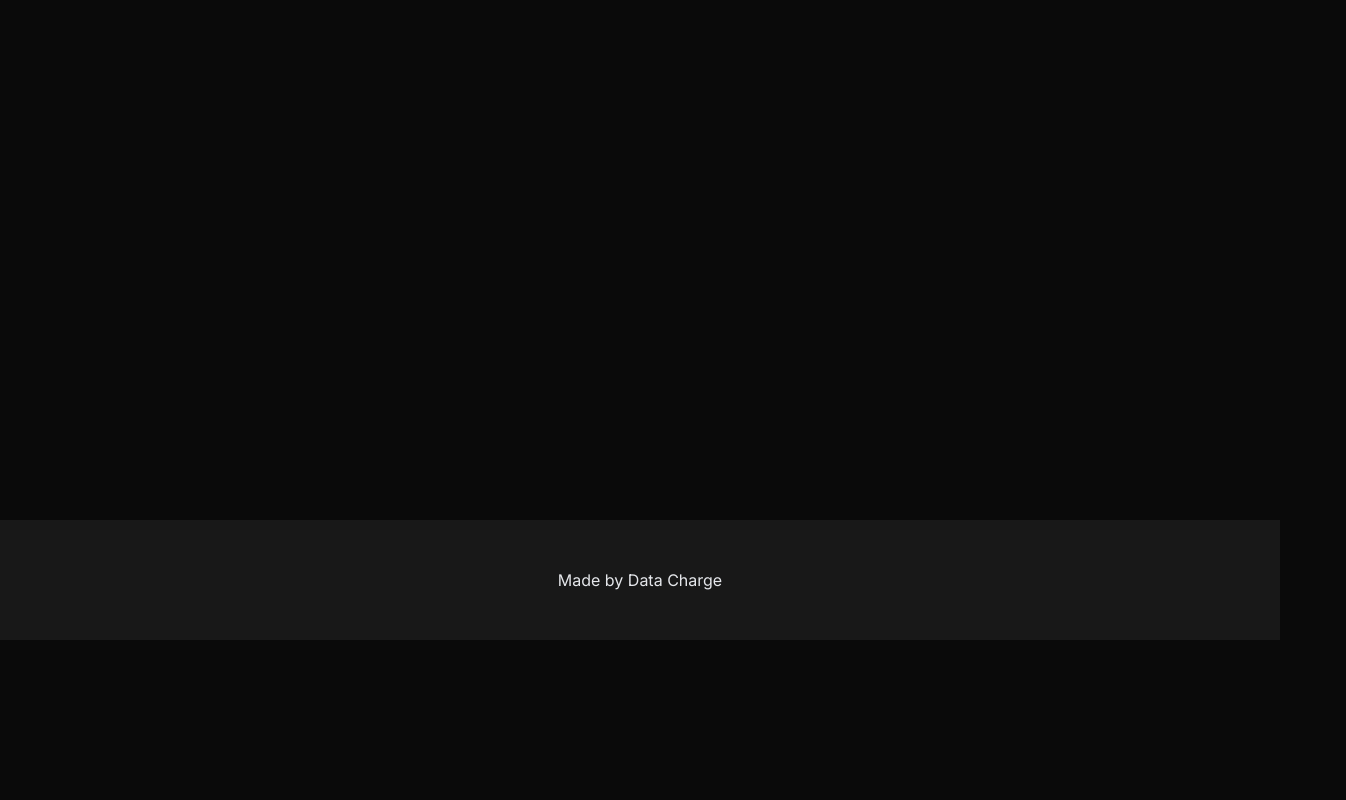
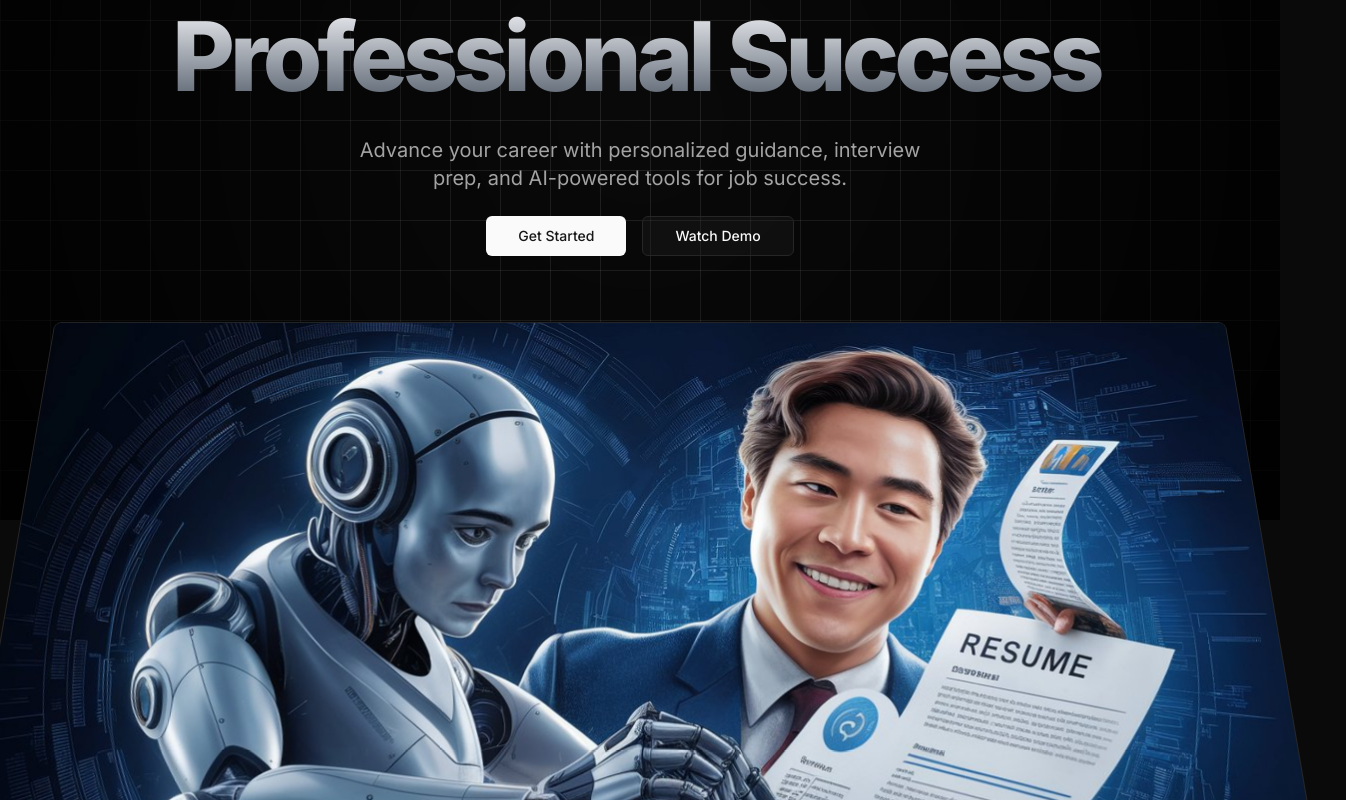
Before and after one commit to amin-97/ai-career-coach, a Next.js app: page / in a window 1280 px wide. Shown: the part 280-1080 px from the top of the page, 1346 px wide, since content can reach past the window. Before the commit the page ends 920 px from the top, so only its background shows below. Built offline with nearby package versions, Linux system fonts and the light colour scheme; no server answers.

Commit message:
implemented hero section and animation scrolling

```diff
--- /dev/null
+++ b/app/api/inngest/route.js
@@ -0,0 +1,10 @@
+import { serve } from "inngest/next";
+import { inngest } from "@/lib/inngest/client";
+
+// Create an API that serves zero functions
+export const { GET, POST, PUT } = serve({
+  client: inngest,
+  functions: [
+    /* Your functions will be added here later!*/
+  ],
+});
--- a/app/page.js
+++ /dev/null
@@ -1,9 +0,0 @@
-import Image from "next/image";
-
-export default function Home() {
-  return (
-    <div className="grid grid-rows-[20px_1fr_20px] items-center justify-items-center min-h-screen p-8 pb-20 gap-16 sm:p-20 font-[family-name:var(--font-geist-sans)]">
-      <h1>Welcome to the AI Career Coach</h1>
-    </div>
-  );
-}
--- /dev/null
+++ b/app/page.jsx
@@ -0,0 +1,12 @@
+import Image from "next/image";
+import HeroSection from "@/components/hero";
+
+export default function Home() {
+  return (
+    <div>
+      <div className="grid-background"></div>
+
+      <HeroSection />
+    </div>
+  );
+}
--- /dev/null
+++ b/components/hero.jsx
@@ -0,0 +1,72 @@
+"use client";
+
+import React, { useEffect, useRef } from "react";
+import Image from "next/image";
+import { Button } from "@/components/ui/button";
+import Link from "next/link";
+
+const HeroSection = () => {
+  const imageRef = useRef(null);
+
+  useEffect(() => {
+    const imageElement = imageRef.current;
+
+    const handleScroll = () => {
+      const scrollPosition = window.scrollY;
+      const scrollThreshold = 100;
+
+      if (scrollPosition > scrollThreshold) {
+        imageElement.classList.add("scrolled");
+      } else {
+        imageElement.classList.remove("scrolled");
+      }
+    };
+
+    window.addEventListener("scroll", handleScroll);
+    return () => window.removeEventListener("scroll", handleScroll);
+  }, []);
+
+  return (
+    <section className="w-full pt-36 md:pt-48 pb-10">
+      <div className="space-y-6 text-center">
+        <div className="space-y-6 mx-auto">
+          <h1 className="text-5xl font-bold md:text-6xl lg:text-7xl xl:text-8xl gradient-title animate-gradient">
+            Your AI Career Coach for
+            <br />
+            Professional Success
+          </h1>
+          <p className="mx-auto max-w-[600px] text-muted-foreground md:text-xl">
+            Advance your career with personalized guidance, interview prep, and
+            AI-powered tools for job success.
+          </p>
+        </div>
+        <div className="flex justify-center space-x-4">
+          <Link href="/dashboard">
+            <Button size="lg" className="px-8">
+              Get Started
+            </Button>
+          </Link>
+          <Link href="https://www.youtube.com/roadsidecoder">
+            <Button size="lg" variant="outline" className="px-8">
+              Watch Demo
+            </Button>
+          </Link>
+        </div>
+        <div className="hero-image-wrapper mt-5 md:mt-0">
+          <div ref={imageRef} className="hero-image">
+            <Image
+              src="/banner.jpeg"
+              width={1280}
+              height={720}
+              alt="Dashboard Preview"
+              className="rounded-lg shadow-2xl border mx-auto"
+              priority
+            />
+          </div>
+        </div>
+      </div>
+    </section>
+  );
+};
+
+export default HeroSection;
--- /dev/null
+++ b/lib/inngest/client.js
@@ -0,0 +1,4 @@
+import { Inngest } from "inngest";
+
+// Create a client to send and receive events
+export const inngest = new Inngest({ id: "futurefind", name: "FutureFind" });
--- /dev/null
+++ b/lib/inngest/functions.js
@@ -0,0 +1 @@
+import { inngest } from "./client";
```
